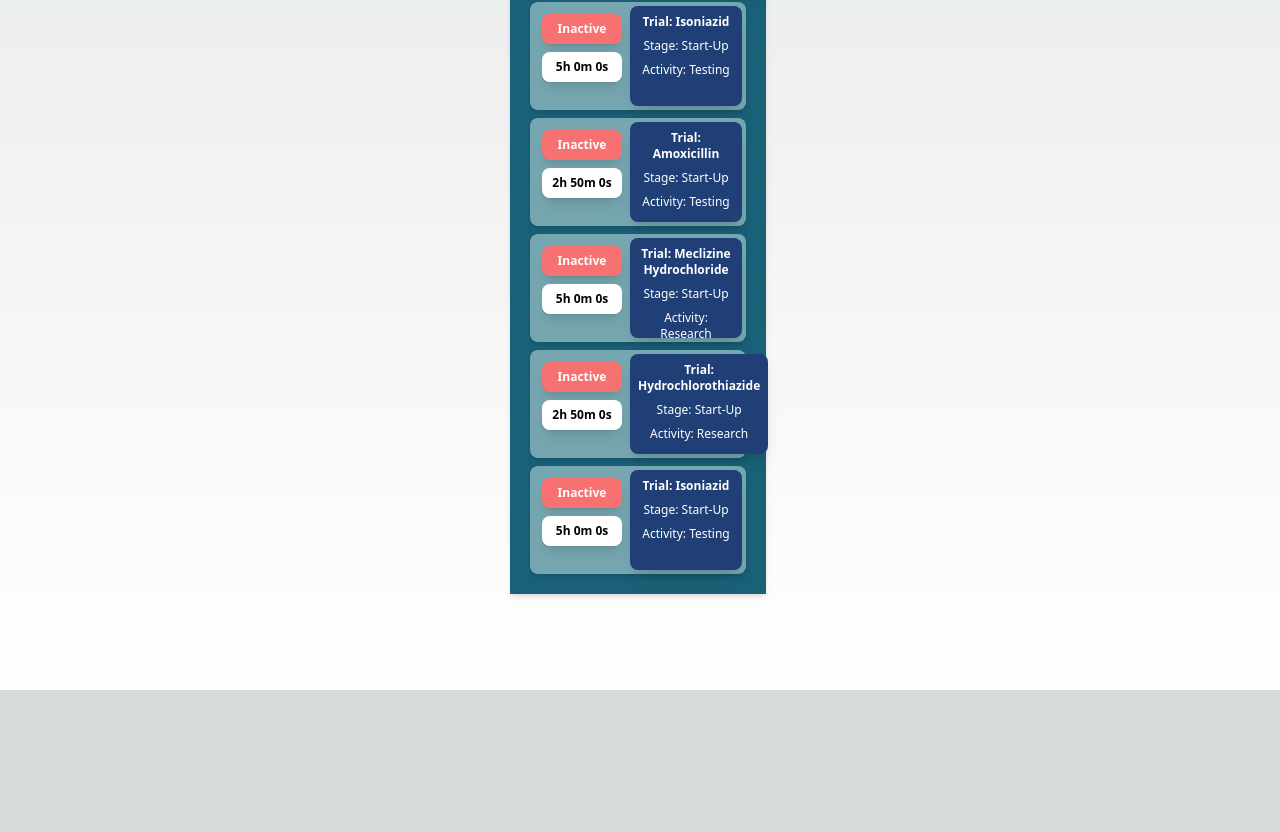
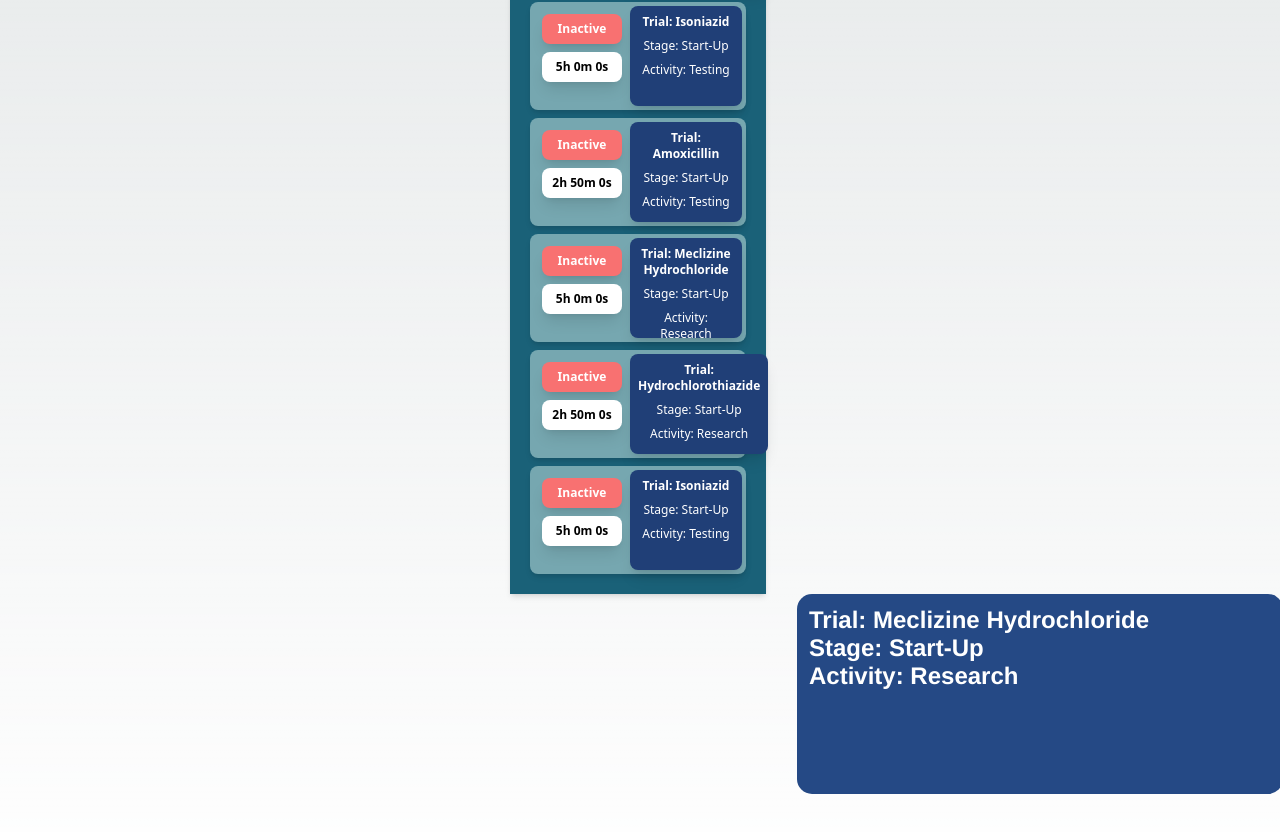
Before and after one commit to CHCTS-Microservices/TimeTracker, a Next.js app: page / in a window 1280 px wide. Shown: the part 848-1680 px from the top of the page. Before the commit the page ends 1538 px from the top, so only its background shows below. Built offline with nearby package versions, Linux system fonts and the light colour scheme.

Commit message:
added trial details display in time-tracker

```diff
--- a/src/app/globals.css
+++ b/src/app/globals.css
@@ -28,3 +28,7 @@ body {
 .side-pannel-width{
   width: -webkit-fill-available;;
 }
+
+.flex-container {
+  display: flex;
+}
--- a/src/app/main/page.tsx
+++ b/src/app/main/page.tsx
@@ -1,13 +1,76 @@
 // Main Page
+import  EventDetail  from "@/components/EventDetail";
+import Metadata from "@/components/Metadata";
+import Box from "@/components/Metadata";
+// This is the main page. Make and Import components in /Components/x and setup the how the dashboard page works here. To play with layout use layout.tsx file
 
-// This is the dashboard page. Make and Import components in /Components/x and setup the how the dashboard page works here. To play with layout use layout.tsx file
+// dummy data based on types structure provided i ./utils.types
+// use for displaying main page at the momemnt
+const dummyTimeMultiple = [
+    {
+        start: new Date(new Date().setHours(10, 0, 0, 0)), // Today at 10:00 AM
+        end: new Date(new Date().setHours(11, 30, 0, 0))   // Today at 11:30 AM
+    },
+    {
+        start: new Date(new Date().setHours(14, 0, 0, 0)), // Today at 2:00 PM
+        end: new Date(new Date().setHours(15, 30, 0, 0))   // Today at 3:30 PM
+    }
+];
+
+const dummyEvent = {
+    id: 999,
+    userID: 1,
+    date: new Date(),
+    title: "Dummy Event",
+    trialID: 99,
+    activityID: 99,
+    time: dummyTimeMultiple,
+    active: true,
+    totalTime: 60,
+    notes: "This is a dummy event for demonstration purposes."
+}
+
+const dummyTrial = {
+    id: 99,
+    users: [1, 2],
+    date: new Date(),
+    title: "Dummy Trial",
+    unit: "Dummy Unit",
+    Stage: "Dummy Stage",
+    activities: [99],
+    totalTime: 60,
+    metadata: "Dummy metadata."
+}
+
+const dummyActivity = {
+    id: 99,
+    users: [1, 2],
+    date: new Date(),
+    title: "Dummy Activity",
+    unit: "Dummy Unit",
+    totalTime: 60,
+    metadata: "Dummy metadata."
+}
+
+
 export default async function Page() {
+    // Assume these variables are supposed to come from some data source.
+    let someEvent = null;      // replace with real data when available
+    let relatedTrial = null;   // replace with real data when available
+    let relatedActivity = null;// replace with real data when available
+
+    // Use dummy data if real data is not available
+    someEvent = someEvent || dummyEvent;
+    relatedTrial = relatedTrial || dummyTrial;
+    relatedActivity = relatedActivity || dummyActivity;
 
     return (
         <>
             <h1 className="text-red-500 text-center align-middle">
                 THIS HERE IS MAIN PAGE
             </h1>
+            <div>
+            </div>
 
         </>
     );
--- a/src/app/page.tsx
+++ b/src/app/page.tsx
@@ -2,6 +2,8 @@ import Image from 'next/image'
 import Test from '@/components/Testing'
 import  * as Struct from '@/app/utils/types'
 import SidePanel from '@/components/SidePanel';
+import EventDetail from '@/components/EventDetail';
+import Box from '@/components/Metadata';
 
 export default function Home() {
   let a : Struct.User = {
@@ -11,6 +13,9 @@ export default function Home() {
   };
 
   const events : Struct.Event[] = Struct.dummyEvent;
+  const trials : Struct.Trial[] = Struct.dummyTrial;
+  const activities : Struct.Activity[] = Struct.dummyActivity;
+
   return (
     <main className="flex min-h-screen flex-col items-center justify-between p-24">
 
@@ -18,7 +23,13 @@ export default function Home() {
         {/* need to fix this way */}
         {/* <Test name={a.name} id={a.id} role={a.role}  />  */}
       {/* </div> */}
+
+      {/* <div className="flex-container">
       <SidePanel events={events}/>
+      <EventDetail event={events[0]} trial={trials[0]} activity={activities[0]} /> </div> */}
+      <SidePanel events={events}/>
+      <EventDetail event={events[0]} trial={trials[0]} activity={activities[0]} />
+      {/* <Box metadata={activities[0].} /> */}
     </main>
   )
 }
--- /dev/null
+++ b/src/components/EventDetail.tsx
@@ -0,0 +1,27 @@
+import React from "react";
+import "./style.css";
+import {Event, Trial, Activity} from "../app/utils/types";
+
+type EventDetailProps = {
+    event: Event,
+    trial: Trial,
+    activity: Activity
+}
+
+export default function EventDetail({ event, trial, activity }: EventDetailProps) {
+    return (
+        <div className="eventdetail">
+            <div className="trial-info-form">
+                <div className="overlap-group">
+                    <div className="trial-name-stage">
+                        {`Trial: ${trial.title}`}
+                        <br />
+                        {`Stage: ${trial.Stage}`}
+                        <br />
+                        {`Activity: ${activity.title}`}
+                    </div>
+                </div>
+            </div>
+        </div>
+    );
+};
--- /dev/null
+++ b/src/components/Metadata.tsx
@@ -0,0 +1,22 @@
+import React from "react";
+import "./style.css";
+
+type MetadataProps = {
+    metadata: string;
+};
+
+function Metadata({ metadata }: MetadataProps): JSX.Element {
+    return (
+        <div className="box">
+            <div className="metadata">
+                <div className="overlap-group">
+                    <div className="text-wrapper">
+                        {metadata}
+                    </div>
+                </div>
+            </div>
+        </div>
+    );
+}
+
+export default Metadata;
--- a/src/components/Navbar.tsx
+++ b/src/components/Navbar.tsx
@@ -19,7 +19,7 @@ export default function NavBar(props: NavProps) {
         </div>
         {/* Implement different color on active/focus state  */}
         <div className='my-auto  flex flex-row ml-auto mr-44  justify-end'>
-            <Link className='mx-5' href="/dashboard">Dashboard</Link>
+            <Link className='mx-5' href="/main">Main</Link>
             <Link className='mx-5' href="/calendar">Calendar</Link>
             <Link className='mx-5' href="/statistics">Satistics?</Link>
         </div>
--- a/src/components/SidePanel.tsx
+++ b/src/components/SidePanel.tsx
@@ -6,9 +6,6 @@ import  * as Struct from '@/app/utils/types';
 interface SidePanelProps {
     events: Struct.Event[];
   }
-
-
-
 
 function SidePanel( {events} : SidePanelProps) {
     // sort events by active then by time
@@ -23,13 +20,11 @@ function SidePanel( {events} : SidePanelProps) {
       }
   });
 
-
-
-
   // convert the given duration object into a human-readable string.
   function formatDuration(duration: Struct.Duration): string {
     return `${duration.hours}h ${duration.minutes}m ${duration.seconds}s`;
   }
+
 
   const EventCard: React.FC<{ event: Struct.Event }> = ({ event }) => {
 
@@ -38,7 +33,10 @@ function SidePanel( {events} : SidePanelProps) {
         // <button className={`m-1 p-1 rounded-lg shadow-md`} style={{ background: event.active ? 'rgb(245, 206, 128)' : 'rgb(118, 167, 176)' }}> // Not really. THis should change color based on if the event is selected
 
         // ${event.active ? 'bg-[#f5ce80]' :'bg-[#76a7b0] ' }
-        <button className={`m-1 p-1 side-pannel-width rounded-lg shadow-md bg-[#76a7b0] hover:bg-[#f5ce80]`} >
+        <button
+        className={`m-1 p-1 side-pannel-width rounded-lg shadow-md bg-[#76a7b0] hover:bg-[#f5ce80]`}
+        // onClick={() => handleEventClick(event)}
+        >
 
           {/* Using flexbox to layout inner elements of the card horizontally */}
           <div className="flex space-x-2 ">
--- /dev/null
+++ b/src/components/style.css
@@ -0,0 +1,68 @@
+.eventdetail {
+    height: 200px;
+    width: 486px;
+}
+
+.eventdetail .trial-info-form {
+    height: 200px;
+    left: 400px;
+    position: relative;
+    width: 488px;
+}
+
+.eventdetail .overlap-group {
+    background-color: #254985;
+    border-radius: 15px;
+    height: 200px;
+    position: relative;
+    width: 486px;
+}
+
+.eventdetail .trial-name-stage {
+    color: #ffffff;
+    font-family: "Inter-ExtraBold", Helvetica;
+    font-size: 24px;
+    font-weight: 800;
+    left: 12px;
+    letter-spacing: 0;
+    line-height: normal;
+    position: absolute;
+    top: 12px;
+    width: 462px;
+}
+
+.box {
+    height: 150px;
+    width: 1000px;
+}
+
+.box .metadata {
+    height: 150px;
+    left: 400px;
+    position: relative;
+    top: 10px;
+    width: 1000px;
+}
+
+.box .overlap-group {
+    background-color: #ffffff;
+    height: 150px;
+    position: relative;
+    width: 1000px;
+}
+
+.box .text-wrapper {
+    color: #000000;
+    font-family: "Inter-ExtraBold", Helvetica;
+    font-size: 24px;
+    font-weight: 800;
+    height: 57px;
+    left: 0;
+    letter-spacing: 0;
+    line-height: normal;
+    position: relative;
+    text-align: left;
+    top: 10px;
+    left: 12px;
+    width: 1000px;
+}
```
Lines whose indentation alone changed are shown as unchanged.
